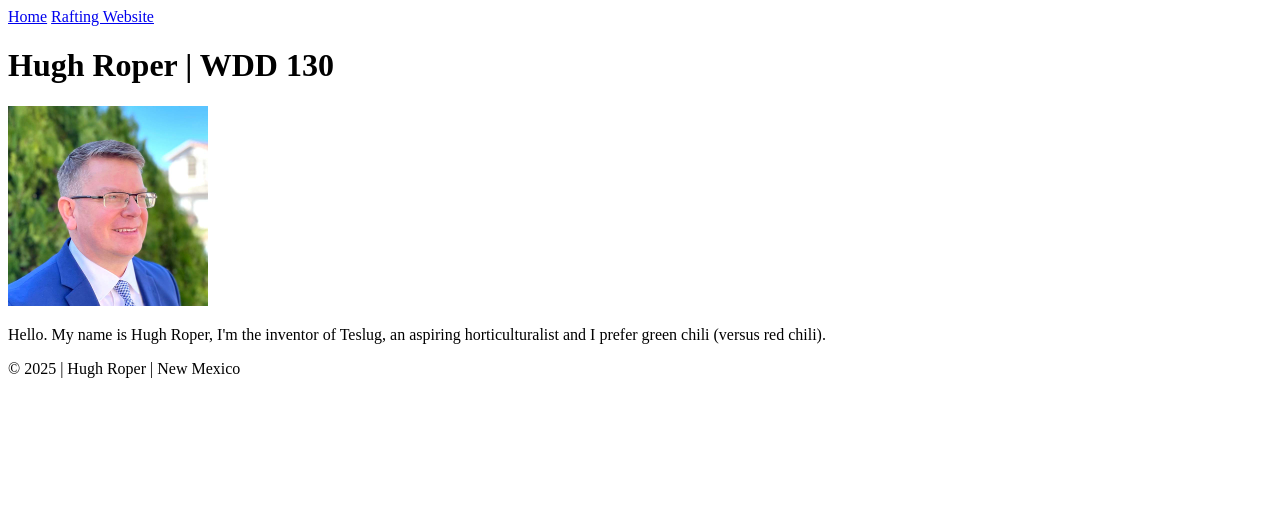
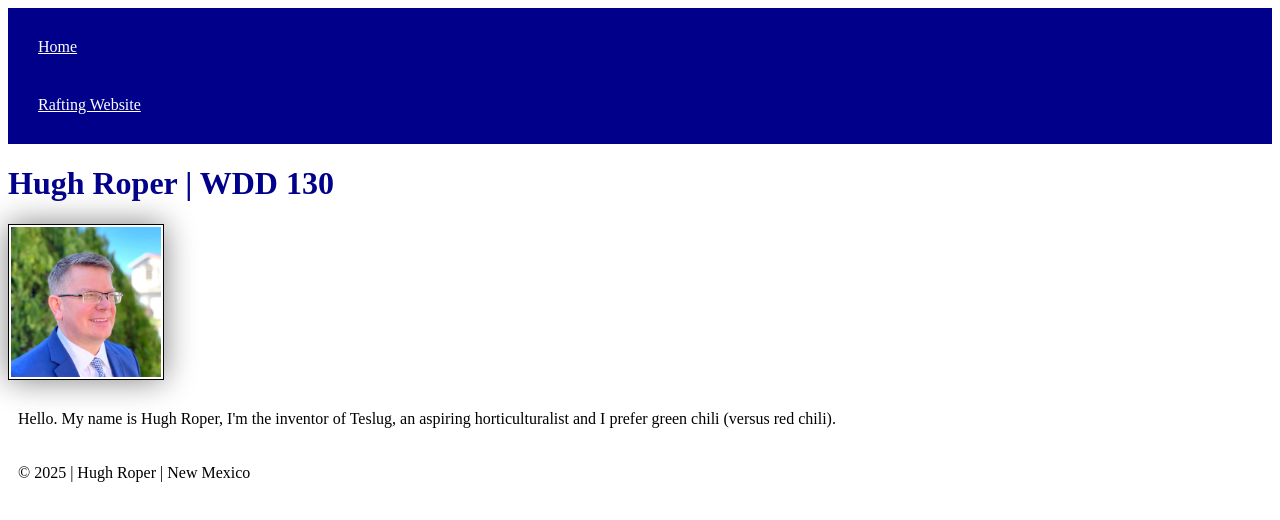
Before and after one commit to hughroper/wdd130, a plain HTML site: page index.html in a window 1280 px wide. Drawn offline with Linux system fonts and the light colour scheme.

Commit message:
updated block+inline and added styles to home page.

```diff
--- a/index.html
+++ b/index.html
@@ -5,6 +5,7 @@
     <meta charset="UTF-8">
     <meta name="viewport" content="width=device-width, initial-scale=1.0">
     <title>Hugh Roper | WDD 130</title>
+    <link rel="stylesheet" href="styles/styles.css">
 </head>
 
 <body>
--- a/styles/styles.css
+++ b/styles/styles.css
@@ -0,0 +1,26 @@
+nav {
+    background-color: darkblue;
+    padding: 10px;
+}
+
+nav a {
+    color: white;
+    display: block;
+    padding: 20px;
+}
+
+h1 {
+    color: darkblue;
+}
+
+img {
+    width: 150px;
+    height: auto;
+    border: 1px solid black;
+    padding: 2px;
+    box-shadow: 0 0 30px gray;
+}
+
+p {
+    padding: 10px;
+}
```
Also changed, not shown: week02/block-vs-inline.html (+5 -5 lines).
